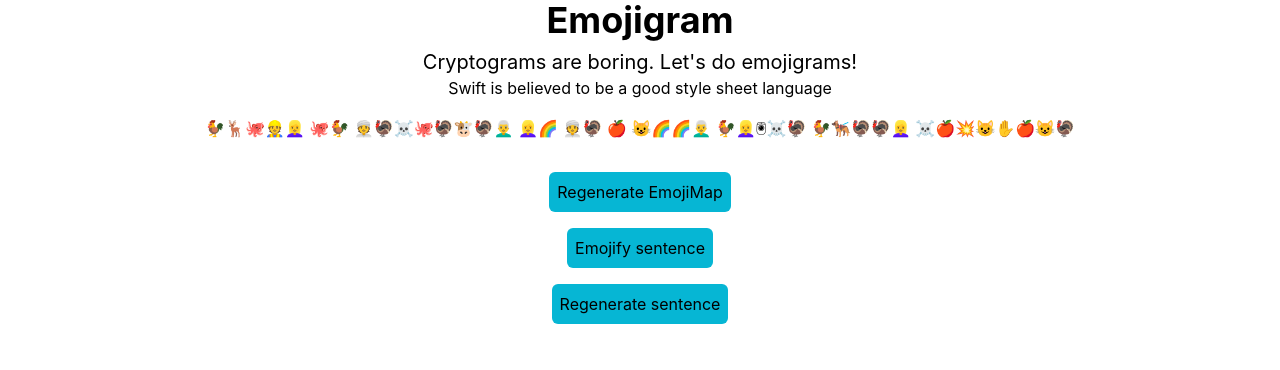
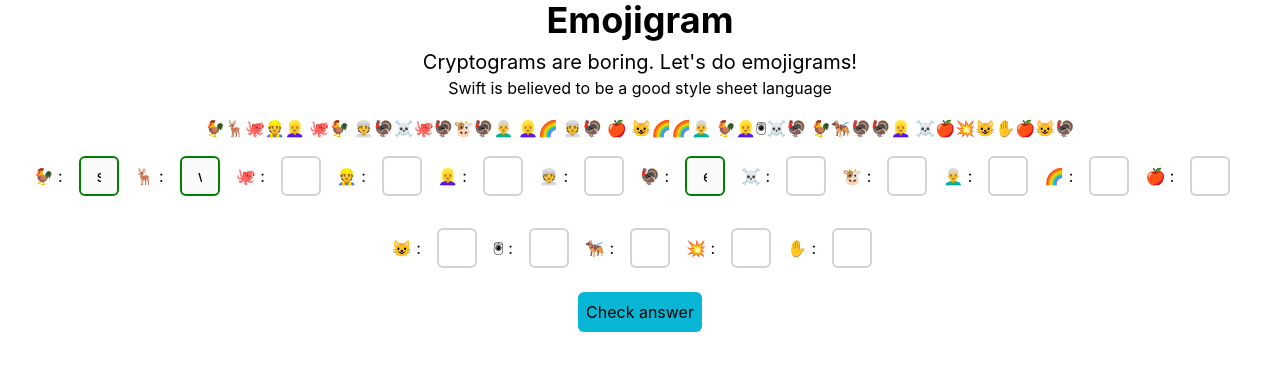
Before and after one commit to DillonB07/emojigram, a Next.js app: page / in a window 1280 px wide. Shown: the top 370 px of the page. Built offline with nearby package versions, Linux system fonts and the light colour scheme.

Commit message:
Complete functionality and logic

```diff
--- a/pages/index.js
+++ b/pages/index.js
@@ -2,22 +2,74 @@
 import { useState } from "react";
 import { generateEmojiMap, generateRandomSentence, emojify } from "../utils";
 
-export default function Home({ defaultMap, defaultSentence }) {
+export default function Home({
+	defaultEmojiMap,
+	defaultSentence,
+	defaultAnswerMap,
+	defaultEmojifiedSentence,
+	defaultGuessMap,
+	defaultTheme
+}) {
 	const [sentence, setSentence] = useState(defaultSentence);
-	const [emojiMap, setEmojiMap] = useState(defaultMap);
+	const [emojiMap, setEmojiMap] = useState(defaultEmojiMap);
 	const [emojifiedSentence, setEmojifiedSentence] = useState(
-		emojify(defaultSentence, emojiMap)
+		defaultEmojifiedSentence
 	);
-	const regenMap = () => {
-		let newEmojiMap = generateEmojiMap();
-		setEmojiMap(newEmojiMap);
-		setEmojifiedSentence(emojify(sentence, newEmojiMap));
+	const [answerMap, setAnswerMap] = useState(defaultAnswerMap);
+	const [guessMap, setGuessMap] = useState(defaultGuessMap);
+	const [correct, setCorrect] = useState(false);
+	const [theme, setTheme] = useState(defaultTheme)
+
+		const regenSentence = () => {
+		let {sentence, theme} = generateRandomSentence();
+		let { emojifiedSentence, answerMap } = emojify(sentence, emojiMap);
+		let guessMap = [];
+		for (let i = 0; i < answerMap.length; i++) {
+			let chance = Math.floor(Math.random() * answerMap.length);
+			guessMap.push({
+				emoji: answerMap[i].emoji,
+				character: chance <= 2 ? answerMap[i].character : "",
+			});
+		}
+		setSentence(sentence);
+		setEmojifiedSentence(emojifiedSentence);
+		setAnswerMap(answerMap);
+		setGuessMap(guessMap);
+		setCorrect(false);
+		setTheme(theme)
 	};
-	const regenSentence = () => {
-		let newSentence = generateRandomSentence();
-		setSentence(newSentence);
-		setEmojifiedSentence(emojify(newSentence, emojiMap));
+
+	const answerChange = (e, char) => {
+		guessMap.forEach((guess) => {
+			if (char.emoji === guess.emoji) {
+				guess.character = e.target.value.toLowerCase();
+				return guess;
+			}
+		});
+
+		if (e.target.value.toLowerCase() == char.character) {
+			e.target.disabled = true;
+			e.target.style.borderColor = "green";
+		} else {
+			e.target.style.borderColor = "red";
+		}
+		setGuessMap(guessMap);
 	};
+
+	const checkAnswer = () => {
+		let correct = true;
+		guessMap.forEach((guess) => {
+			if (guess.character !== "") {
+				if (guess.character !== answerMap[guessMap.indexOf(guess)].character) {
+					correct = false;
+				}
+			} else {
+				correct = false;
+			}
+		});
+		setCorrect(correct);
+	};
+
 	return (
 		<div className="flex justify-center items-center text-center">
 			<Head>
@@ -42,25 +94,65 @@
 					</p>
 					<p id="emoji-text" className="mx-auto">
 						{emojifiedSentence}
+						{/* <br />
+						Guess:
+						{sentence.split('').map(
+							(char, index) => {
+
+								if (
+									guessMap[
+										answerMap.indexOf({
+											emoji: emojifiedSentence[index],
+											character: char,
+										})
+									] === ""
+								) {
+									return char;
+								}
+							}
+						)} */}
 					</p>
-					<ul>
-
-					</ul>
-					<button
-						className="p-2 m-2 bg-cyan-500 rounded-md "
-						onClick={regenMap}
-					>
-						Regenerate EmojiMap
-					</button>
-					<button className="p-2 m-2 bg-cyan-500 rounded-md " onClick={emojify}>
-						Emojify sentence
-					</button>
-					<button
-						className="p-2 m-2 bg-cyan-500 rounded-md "
-						onClick={regenSentence}
-					>
-						Regenerate sentence
-					</button>
+				</section>
+				<section>
+					<div className="list-none inline-flex justify-center items-center flex-wrap">
+						{answerMap.map((char) => (
+							<div key={char.character} className="">
+								<span>{char.emoji} :</span>
+								<input
+									className={`border-2 w-10 h-10 p-4 m-4 rounded-md text-center`}
+									contentEditable
+									defaultValue={guessMap[answerMap.indexOf(char)].character}
+									disabled={
+										guessMap[answerMap.indexOf(char)].character ===
+										char.character
+									}
+									style={{
+										borderColor:
+											guessMap[answerMap.indexOf(char)].character ===
+											char.character
+												? "green"
+												: guessMap[answerMap.indexOf(char)].character === ""
+												? "lightgrey"
+												: "red",
+									}}
+									onChange={(e) => answerChange(e, char)}
+									maxLength="1"
+								/>
+							</div>
+						))}
+					</div>
+					{!correct ? (
+						<button
+							onClick={checkAnswer}
+							className="p-2 m-2 bg-cyan-500 rounded-md "
+						>
+							Check answer
+						</button>
+					) : (
+						<p className="text-3xl text-cyan-500">
+							Congratulations! You completed the emojigram.
+						</p>
+					)}
 				</section>
 			</main>
 		</div>
@@ -69,12 +161,32 @@
 
 export function getServerSideProps() {
 	let emojiMap = generateEmojiMap();
-	let sentence = generateRandomSentence();
-	console.log(`sentence: ${sentence}`);
+	let {sentence, theme} = generateRandomSentence();
+	let { emojifiedSentence, answerMap } = emojify(sentence, emojiMap);
+	let guessMap = [];
+	for (let i = 0; i < answerMap.length; i++) {
+		let chance = Math.floor(Math.random() * answerMap.length);
+		guessMap.push({
+			emoji: answerMap[i].emoji,
+			character: chance <= 2 ? answerMap[i].character : "",
+		});
+	}
+
+	guessMap = guessMap.filter((item, index) => {
+		return guessMap.indexOf(item) === index;
+	});
+
+	answerMap.forEach((char) => {
+		char = JSON.stringify(char);
+	});
 	return {
 		props: {
-			defaultMap: emojiMap,
+			defaultEmojiMap: emojiMap,
 			defaultSentence: sentence,
+			defaultAnswerMap: answerMap,
+			defaultEmojifiedSentence: emojifiedSentence,
+			defaultGuessMap: guessMap,
+			defaultTheme: theme
 		},
 	};
 }
--- a/utils/constants.js
+++ b/utils/constants.js
@@ -244,7 +244,6 @@
 	"🐌",
 	"🐞",
 	"🐜",
-
 	"🦟",
 	"🦗",
 	"🕷",
@@ -307,7 +306,6 @@
 	"🦝",
 	"🦨",
 	"🦡",
-
 	"🦦",
 	"🦥",
 	"🐁",
--- a/utils/emojify.js
+++ b/utils/emojify.js
@@ -1,8 +1,20 @@
 export default function emojify(sentence, emojiMap) {
-	let emojifiedSentence = sentence
-		.toLowerCase()
-		.split("")
-		.map((char) => (emojiMap[char] ? emojiMap[char] : char));
-	emojifiedSentence = emojifiedSentence.join("");
-	return emojifiedSentence;
+	var answerMap = [];
+	var emojifiedSentence = "";
+	for (var char of sentence.toLowerCase()) {
+		if (char in emojiMap) {
+			emojifiedSentence += emojiMap[char];
+			answerMap.push({ emoji: emojiMap[char], character: char });
+		} else {
+			emojifiedSentence += char;
+		}
+	}
+	// Remove duplicate answers
+	answerMap = answerMap.filter(
+		(answer, index, self) =>
+			index === self.findIndex((t) => t.character === answer.character)
+	);
+
+	console.log("Func-answerMap: ", answerMap);
+	return { emojifiedSentence, answerMap };
 }
--- a/utils/generateRandomSentence.js
+++ b/utils/generateRandomSentence.js
@@ -26,5 +26,5 @@
 			adjective ? adjective + " " : ""
 		}${end}`;
 	}
-	return sentence;
+	return {sentence, theme: theme.name};
 }
```
